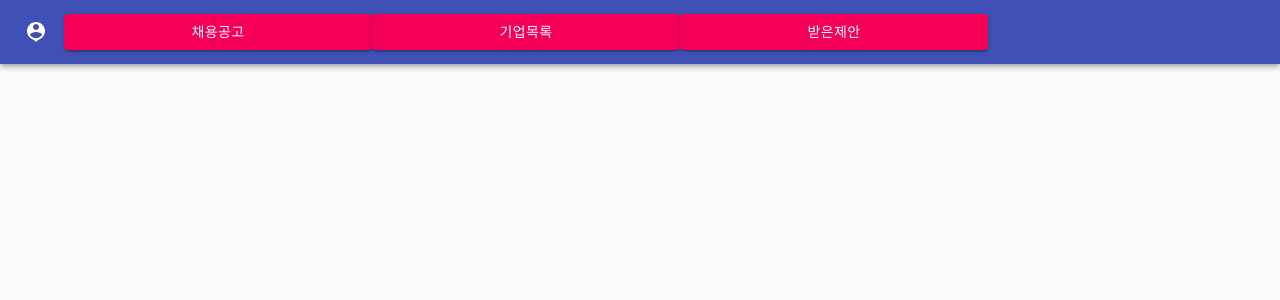
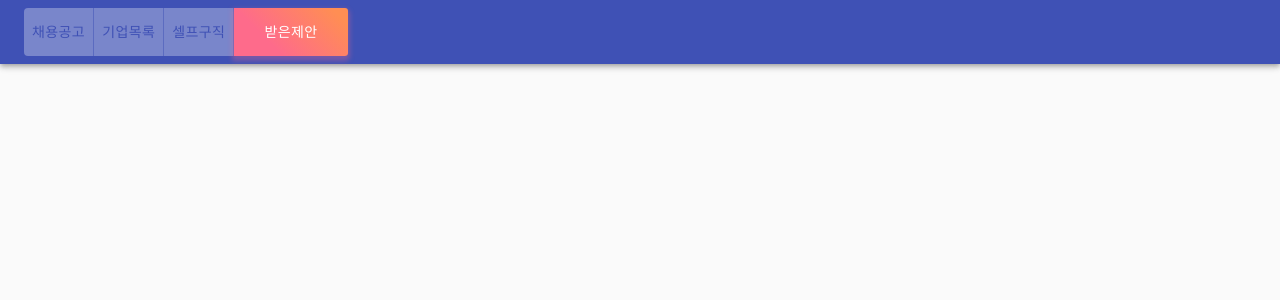
Before and after one commit to dragonsuperf/job-spider, a React app in the folder frontend/: page / in a window 1280 px wide. Shown: the top 300 px of the page. Built offline with nearby package versions, Linux system fonts and the light colour scheme.

Commit message:
material-ui 쓰지말까...

```diff
--- a/frontend/package.json
+++ b/frontend/package.json
@@ -15,6 +15,8 @@
   "license": "ISC",
   "devDependencies": {
     "nodemon": "^2.0.4",
+    "webpack": "^4.43.0",
+    "webpack-cli": "^3.3.11",
     "webpack-dev-server": "^3.11.0"
   },
   "dependencies": {
@@ -46,8 +48,6 @@
     "regenerator-runtime": "^0.13.5",
     "rimraf": "^3.0.2",
     "style-loader": "^1.2.1",
-    "url-loader": "^4.1.0",
-    "webpack": "^4.43.0",
-    "webpack-cli": "^3.3.11"
+    "url-loader": "^4.1.0"
   }
 }
--- a/frontend/src/components/layouts/navbar.js
+++ b/frontend/src/components/layouts/navbar.js
@@ -1,5 +1,7 @@
 import React from "react";
-// import clsx from 'clsx';
+
+import PropTypes from 'prop-types';
+import clsx from 'clsx';
 
 import AppBar from "@material-ui/core/AppBar";
 import PersonPin from "@material-ui/icons/PersonPin";
@@ -7,83 +9,51 @@ import CssBaseline from "@material-ui/core/CssBaseline";
 import Toolbar from "@material-ui/core/Toolbar";
 import Grid from "@material-ui/core/Grid";
 import Button from "@material-ui/core/Button";
-import { makeStyles } from "@material-ui/core/styles";
-// import PropTypes from 'prop-types';
-// import { withStyles } from '@material-ui/core/styles';
-// import LightBlue from '@material-ui/core/color/LightBlue'
+import ButtonGroup from '@material-ui/core/ButtonGroup';
+import { useTheme, makeStyles, withStyles } from "@material-ui/core/styles";
 
-// const styles = {
-//     root: {
-//       background: LightBlue[600],
-//       borderRadius: 3,
-//       border: 0,
-//       color: 'white',
-//       padding: '0 10px',
-//       boxShadow: '0 3px 5px 2px rgba(255, 105, 135, .3)',
-//     },
-//   };
+const styles = {
+  root: {
+    background: 'linear-gradient(45deg, #FE6B8B 30%, #FF8E53 90%)',
+    borderRadius: 3,
+    border: 0,
+    color: 'white',
+    height: 48,
+    padding: '0 30px',
+    boxShadow: '0 3px 5px 2px rgba(255, 105, 135, .3)',
+  },
+};
 
-// const ModifiedNavbarButton = (props) => {
-//     const {classes, children, className, ...other} = props
+function CustomButton(props) {
+  const { classes, children, className, ...other } = props;
 
-//     return (
-//         <Button className={clsx(classes.root, className)} {...others}>
-//             { children || 'class names' }
-//         </Button>
-//     )
-// }
+  return (
+    <Button className={clsx(classes.root, className)} {...other}>
+      {children || 'class names'}
+    </Button>
+  );
+}
 
-// ModifiedNavbarButton.propTypes = {
-//     children: PropTypes.node,
-//     classes: PropTypes.object.isRequired,
-//     className: PropTypes.string,
-//   };
+CustomButton.propTypes = {
+  children: PropTypes.node,
+  classes: PropTypes.object.isRequired,
+  className: PropTypes.string,
+};
 
-// const NavButton = withStyles(styles)(ModifiedNavbarButton)
+const NavButton = withStyles(styles)(CustomButton);
 
-const useStyles = makeStyles((theme) => ({
-  icon: {
-    marginRight: theme.spacing(2),
-  },
-  heroContent: {
-    backgroundColor: theme.palette.background.paper,
-    padding: theme.spacing(8, 0, 6),
-  },
-  heroButtons: {
-    marginTop: theme.spacing(4),
-  },
-  cardGrid: {
-    paddingTop: theme.spacing(8),
-    paddingBottom: theme.spacing(8),
-  },
-  card: {
-    height: "100%",
-    display: "flex",
-    flexDirection: "column",
-  },
-  cardMedia: {
-    paddingTop: "56.25%", // 16:9
-  },
-  cardContent: {
-    flexGrow: 1,
-  },
-  footer: {
-    backgroundColor: theme.palette.background.paper,
-    padding: theme.spacing(6),
-  },
-  grid: {
-    text_align: "center",
-  },
-  button: {
-    width: "100%",
-    padding: "0px, 10px, 0px, 10px",
-  },
-}));
-
-
+const useStyles = makeStyles({
+  root: ({primary}) => ({
+    backgroundColor: primary.light,
+  })
+})
 
 const Navbar = (props) => {
-  const classes = useStyles();
+
+  const { palette } = useTheme()
+  const classes = useStyles({
+    primary: palette.primary
+  })
 
   return (
     <div>
@@ -91,34 +61,14 @@ const Navbar = (props) => {
         <CssBaseline />
         <AppBar position="relative">
           <Toolbar>
-            <PersonPin className={classes.icon} />
-            <Grid item xs={3} className={classes.grid}>
-              <Button
-                variant="contained"
-                color="secondary"
-                className={classes.button}
-              >
-                채용공고
-              </Button>
-            </Grid>
-            <Grid item xs={3} className={classes.grid}>
-              <Button
-                variant="contained"
-                color="secondary"
-                className={classes.button}
-              >
-                기업목록
-              </Button>
-            </Grid>
-            <Grid item xs={3} className={classes.grid}>
-              <Button
-                variant="contained"
-                color="secondary"
-                className={classes.button}
-              >
-                받은제안
-              </Button>
-            </Grid>
+            <div>
+              <ButtonGroup variant="text" color="primary" aria-label="text primary button group">
+                <Button className={classes.root}>채용공고</Button>
+                <Button className={classes.root}>기업목록</Button>
+                <Button className={classes.root}>셀프구직</Button>
+                <NavButton>받은제안</NavButton>
+              </ButtonGroup>
+            </div>
           </Toolbar>
         </AppBar>
       </React.Fragment>
```
